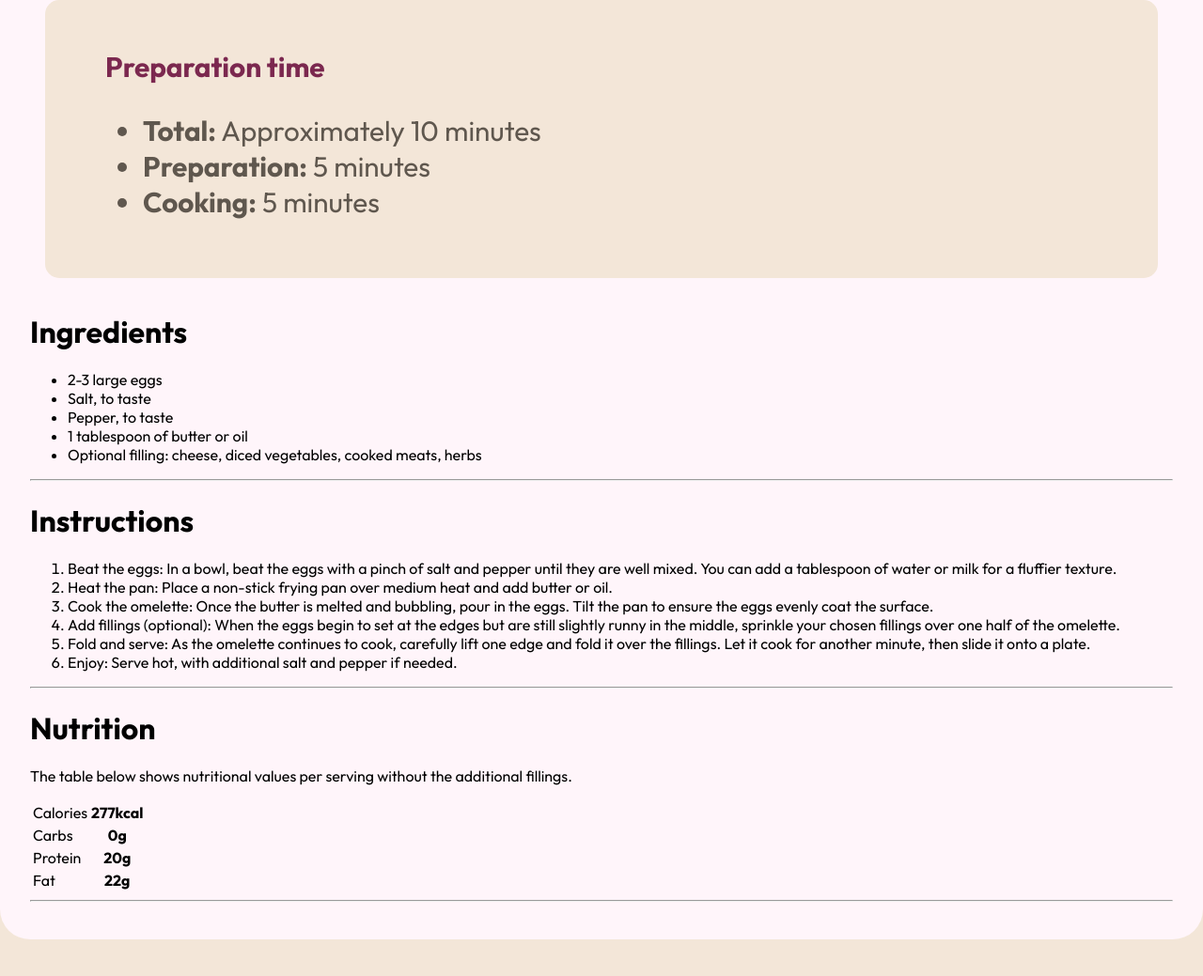
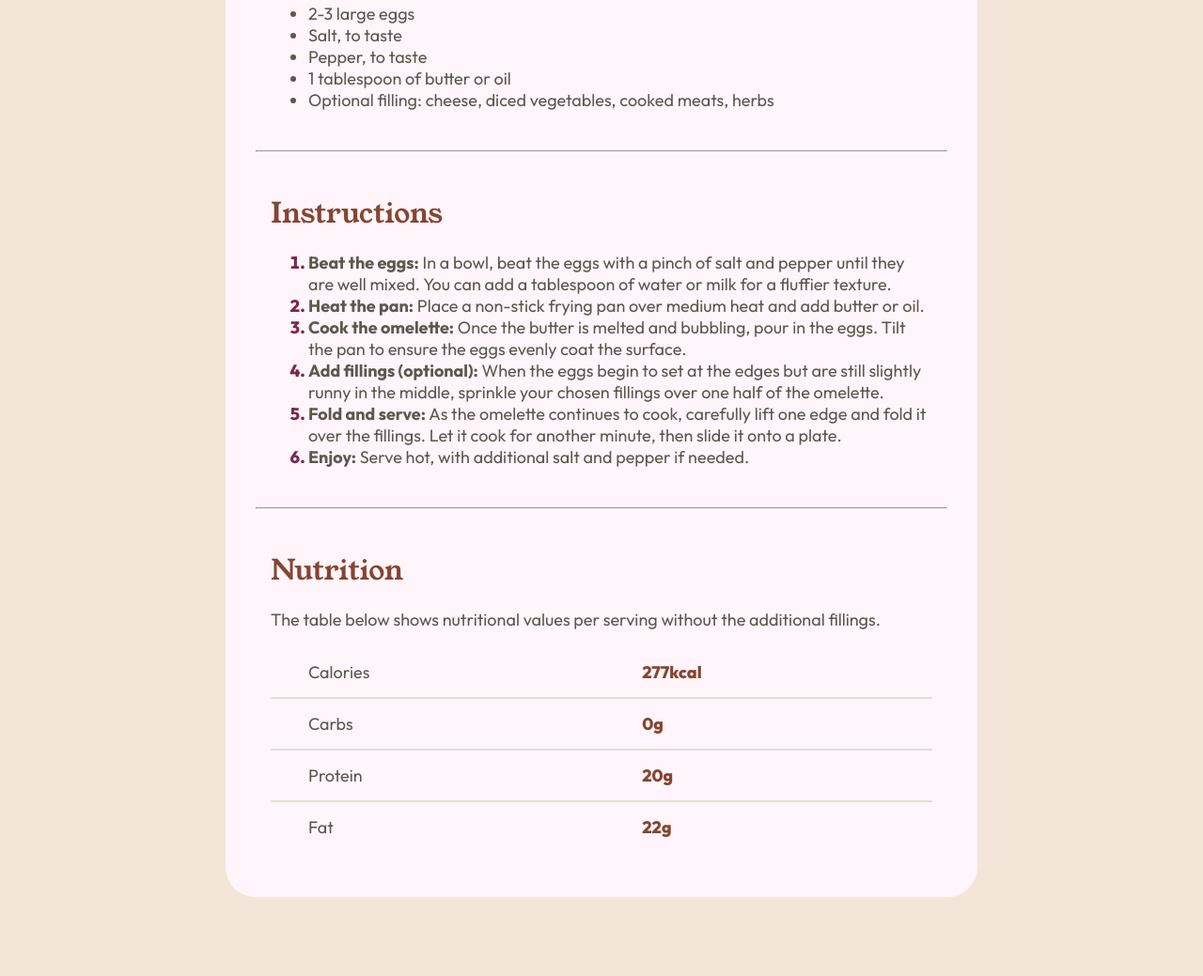
Before and after one commit to MRamdaniA/recipe-page-challenge, a plain HTML site: page index.html in a window 1280 px wide. Shown: the part 945-1984 px from the top of the page at 94% size. Drawn offline with Linux system fonts and the light colour scheme.

Commit message:
complete html and css

```diff
--- a/index.html
+++ b/index.html
@@ -56,29 +56,33 @@
         <h1>Instructions</h1>
         <ol type="1">
           <li>
-            Beat the eggs: In a bowl, beat the eggs with a pinch of salt and
-            pepper until they are well mixed. You can add a tablespoon of water
-            or milk for a fluffier texture.
+            <strong>Beat the eggs:</strong> In a bowl, beat the eggs with a
+            pinch of salt and pepper until they are well mixed. You can add a
+            tablespoon of water or milk for a fluffier texture.
           </li>
           <li>
-            Heat the pan: Place a non-stick frying pan over medium heat and add
-            butter or oil.
+            <strong>Heat the pan:</strong> Place a non-stick frying pan over
+            medium heat and add butter or oil.
           </li>
           <li>
-            Cook the omelette: Once the butter is melted and bubbling, pour in
-            the eggs. Tilt the pan to ensure the eggs evenly coat the surface.
+            <strong>Cook the omelette:</strong> Once the butter is melted and
+            bubbling, pour in the eggs. Tilt the pan to ensure the eggs evenly
+            coat the surface.
           </li>
           <li>
-            Add fillings (optional): When the eggs begin to set at the edges but
-            are still slightly runny in the middle, sprinkle your chosen
-            fillings over one half of the omelette.
+            <strong>Add fillings (optional):</strong> When the eggs begin to set
+            at the edges but are still slightly runny in the middle, sprinkle
+            your chosen fillings over one half of the omelette.
           </li>
           <li>
-            Fold and serve: As the omelette continues to cook, carefully lift
-            one edge and fold it over the fillings. Let it cook for another
-            minute, then slide it onto a plate.
+            <strong>Fold and serve:</strong> As the omelette continues to cook,
+            carefully lift one edge and fold it over the fillings. Let it cook
+            for another minute, then slide it onto a plate.
           </li>
-          <li>Enjoy: Serve hot, with additional salt and pepper if needed.</li>
+          <li>
+            <strong>Enjoy:</strong> Serve hot, with additional salt and pepper
+            if needed.
+          </li>
         </ol>
       </div>
       <hr />
@@ -88,26 +92,25 @@
           The table below shows nutritional values per serving without the
           additional fillings.
         </p>
-        <table>
-          <tr>
+        <table class="nt-table">
+          <tr class="brdr">
             <td>Calories</td>
-            <th>277kcal</th>
+            <td class="nt-value">277kcal</td>
           </tr>
-          <tr>
+          <tr class="brdr">
             <td>Carbs</td>
-            <th>0g</th>
+            <td class="nt-value">0g</td>
           </tr>
-          <tr>
+          <tr class="brdr">
             <td>Protein</td>
-            <th>20g</th>
+            <td class="nt-value">20g</td>
           </tr>
           <tr>
             <td>Fat</td>
-            <th>22g</th>
+            <td class="nt-value">22g</td>
           </tr>
         </table>
       </div>
-      <hr />
     </main>
   </body>
 </html>
--- a/style.css
+++ b/style.css
@@ -25,7 +25,7 @@ body {
   justify-content: center;
 }
 .recipe-page {
-  max-width: 80rem;
+  max-width: 46rem;
   background-color: var(--Rose50);
   font-family: "Outfit", sans-serif;
   margin: 80px 0px;
@@ -43,17 +43,17 @@ body {
 .menu > .recipe-title {
   font-family: "Young-Serif", sans-serif;
   font-weight: 400;
-  font-size: 4rem;
+  font-size: 2.5rem;
   color: var(--Stone900);
 }
 .menu > .menu-disc {
   font-family: "Outfit", sans-serif;
-  font-size: 1.857rem;
+  font-size: 1.125rem;
   margin-bottom: 1.5rem;
   color: var(--Stone600);
 }
 .menu > .preparation-wrap {
-  background-color: var(--Stone100);
+  background-color: var(--Rose50);
   padding: 32px;
   border-radius: 15px;
 }
@@ -62,9 +62,71 @@ body {
 }
 .preparation > h1 {
   color: var(--Rose800);
-  font-size: 1.857rem;
+  font-size: 1.125rem;
 }
 .preparation > ul {
   color: var(--Stone600);
+  font-size: 1.125rem;
+}
+.ingredients {
+  padding: 1rem;
+}
+.ingredients > h1 {
+  font-family: "Young-Serif", sans-serif;
   font-size: 1.857rem;
+  color: var(--Brown);
+  font-weight: 400;
 }
+.ingredients > ul {
+  color: var(--Stone600);
+  font-size: 1.125rem;
+}
+.instruction {
+  padding: 1rem;
+}
+.instruction > h1 {
+  font-family: "Young-Serif", sans-serif;
+  font-size: 1.857rem;
+  color: var(--Brown);
+  font-weight: 400;
+}
+.instruction > ol {
+  color: var(--Stone600);
+  font-size: 1.125rem;
+}
+.instruction ol li::marker {
+  font-weight: 800;
+  color: var(--Rose800);
+}
+.nutrition {
+  padding: 1rem;
+}
+.nutrition > h1 {
+  font-family: "Young-Serif", sans-serif;
+  font-size: 1.857rem;
+  color: var(--Brown);
+  font-weight: 400;
+}
+.nutrition > p {
+  color: var(--Stone600);
+  font-size: 1.125rem;
+}
+.nutrition > .nt-table {
+  width: 100%;
+  color: var(--Stone600);
+  font-size: 1.125rem;
+  margin-top: 5px;
+  padding: 15px 0 10px 0;
+  width: 100%;
+  border-collapse: collapse;
+}
+table .brdr {
+  border-bottom: 2px solid var(--Stone150);
+}
+table td {
+  padding: 15px 0 15px 40px;
+}
+.nt-table .nt-value {
+  font-weight: 800;
+  color: var(--Brown);
+}
```
